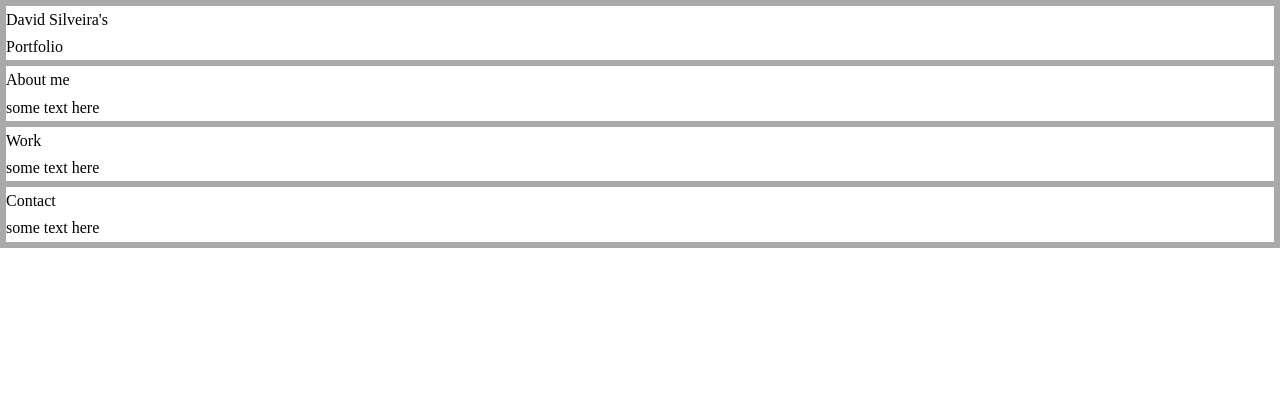
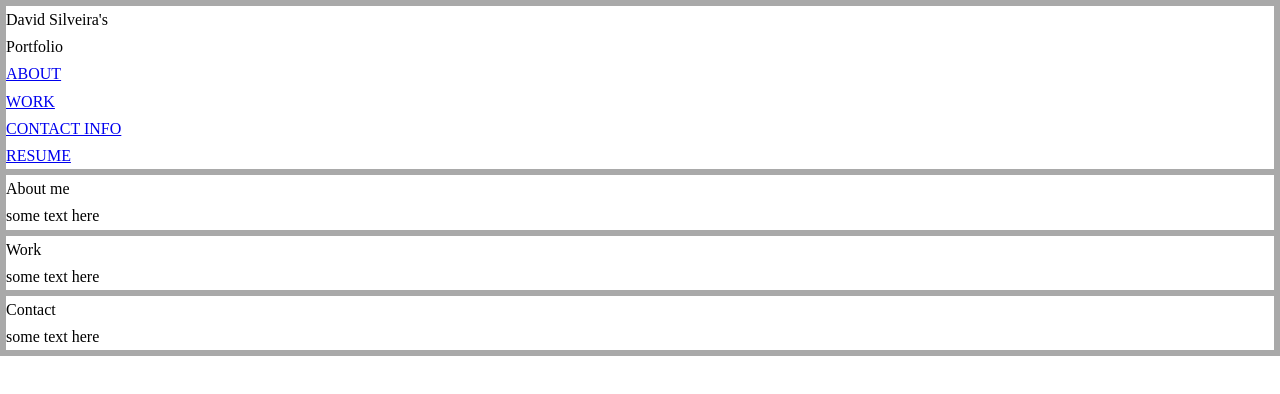
Before and after one commit to daviewave/Portfolio, a plain HTML site: page index.html in a window 1280 px wide. Drawn offline with Linux system fonts and the light colour scheme.

Commit message:
added un-styled navigation bar

```diff
--- a/index.html
+++ b/index.html
@@ -10,6 +10,15 @@
   <body>
     <header>
       <h1 id="page-title">David Silveira's </br> Portfolio</h1>
+
+      <nav>
+        <ul>
+          <li><a href="#">ABOUT</a></li>
+          <li><a href="#">WORK</a></li>
+          <li><a href="#">CONTACT INFO</a></li>
+          <li><a href="#">RESUME</a></li>
+        </ul>
+      </nav>
 
     </header>
 
```
